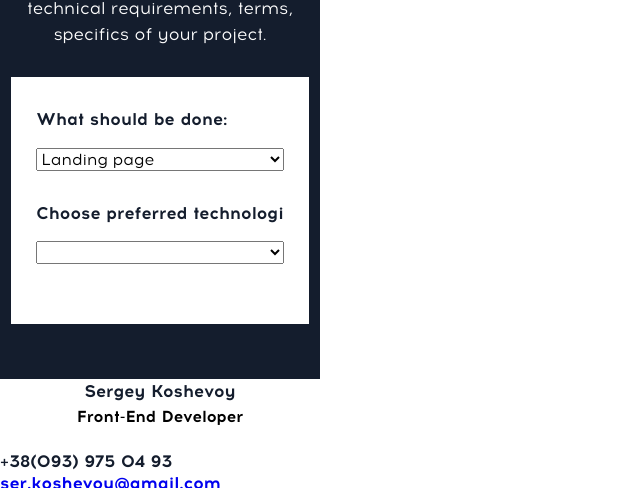
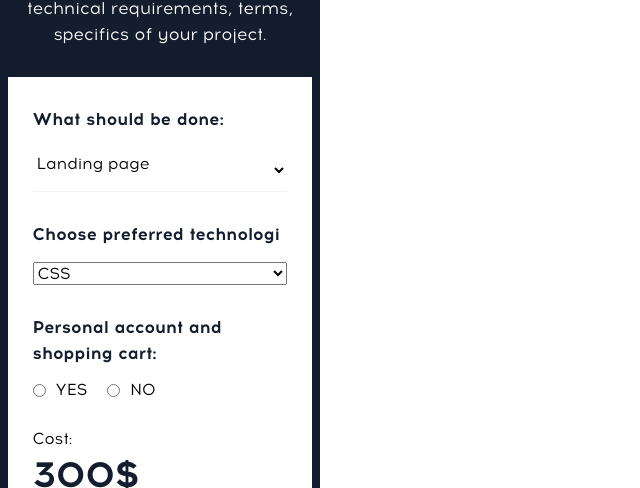
Before and after one commit to honax11/my_resume, a plain HTML site: page index.html in a window 1280 px wide. Shown: the part 6178-6666 px from the top of the page, without its empty margins (0-640 px from the left). Drawn offline with Linux system fonts and the light colour scheme; files whose address does not match are found by name.

Commit message:
calculator

```diff
--- a/css/style.css
+++ b/css/style.css
@@ -549,6 +549,7 @@
   display: flex;
   flex-direction: column;
   margin-bottom: 30px;
+
 }
 
 .calculator-form-title{
@@ -564,7 +565,34 @@
   padding: 30px 25px;
 }
 
+.calculator-form-select {
+  background: transparent;
+  border: none;
+  border-bottom: 1px solid var(--c-grey-light);
+  padding: 5px 0 17px 0;
+}
+.calculator-form-input-radio-conteiner{
+  display: flex;
+  align-items: center;
 
+}
+.calculator-form-input-label{
+  margin-right: 20px;
+}
+
+.calculator-form-input-field{
+  margin-right: 10px;
+}
+.calculator-form-total-cost{
+  font-weight: bold;
+  font-size: 36px;
+  line-height: 150%;
+  color: var(--txt-c-dark);
+  margin: 0;
+}
+.calculator-form-total{
+  margin: 0;
+}
 
 /* footer section*/
 .footer-my-name{
--- a/index.html
+++ b/index.html
@@ -326,15 +326,35 @@
           <form action="" class="form-calculator">
             <div class="calculator-form-input">
               <label for="calculator-form-website-type" class="calculator-form-title">What should be done:</label>
-              <select name="website-type" id="calculator-form-website-type">
+              <select name="website-type" id="calculator-form-website-type" class="calculator-form-select">
                 <option value="landing-page">Landing page</option>
                 <option value="landing-page">Websit</option>
               </select>
             </div>
             <div class="calculator-form-input">
               <label for="calculator-form-technologi" class="calculator-form-title">Choose preferred technologi</label>
-              <select name="technologi" id="calculator-form-technologi"></select>
+              <select name="technologi" id="calculator-form-technologi">
+                <option value="CSS">CSS</option>
+                <option value="HTML">HTML</option>
+                <option value="javascript">JavaScript</option>
+              </select>
             </div>
+            <div class="calculator-form-input">
+              <label for="" class="calculator-form-title">Personal account and shopping cart:</label>
+              <div class="calculator-form-input-radio-conteiner">
+                <input type="radio" class="calculator-form-input-field" id="calculator-form-input-yes" name="yes">
+                <label for="calculator-form-input-yes" class="calculator-form-input-label">YES</label>
+                <input type="radio" class="calculator-form-input-field" id="calculator-form-input-no" name="no">
+                <label for="calculator-form-input-no" class="calculator-form-input-label">NO</label>
+
+              </div>
+            </div>
+            <div class="calculator-form-input">
+            <p class="calculator-form-total">Cost:</p>
+            <p class="calculator-form-total-cost">300$</p>
+            </div>
+
+            <input type="submit" value="Find out the cost -" class="accent-btn">
           </form>
         </div>
       </section>
@@ -356,5 +376,7 @@
 
         </div>
       </footer>
+
+
 </body>
 </html>
```
